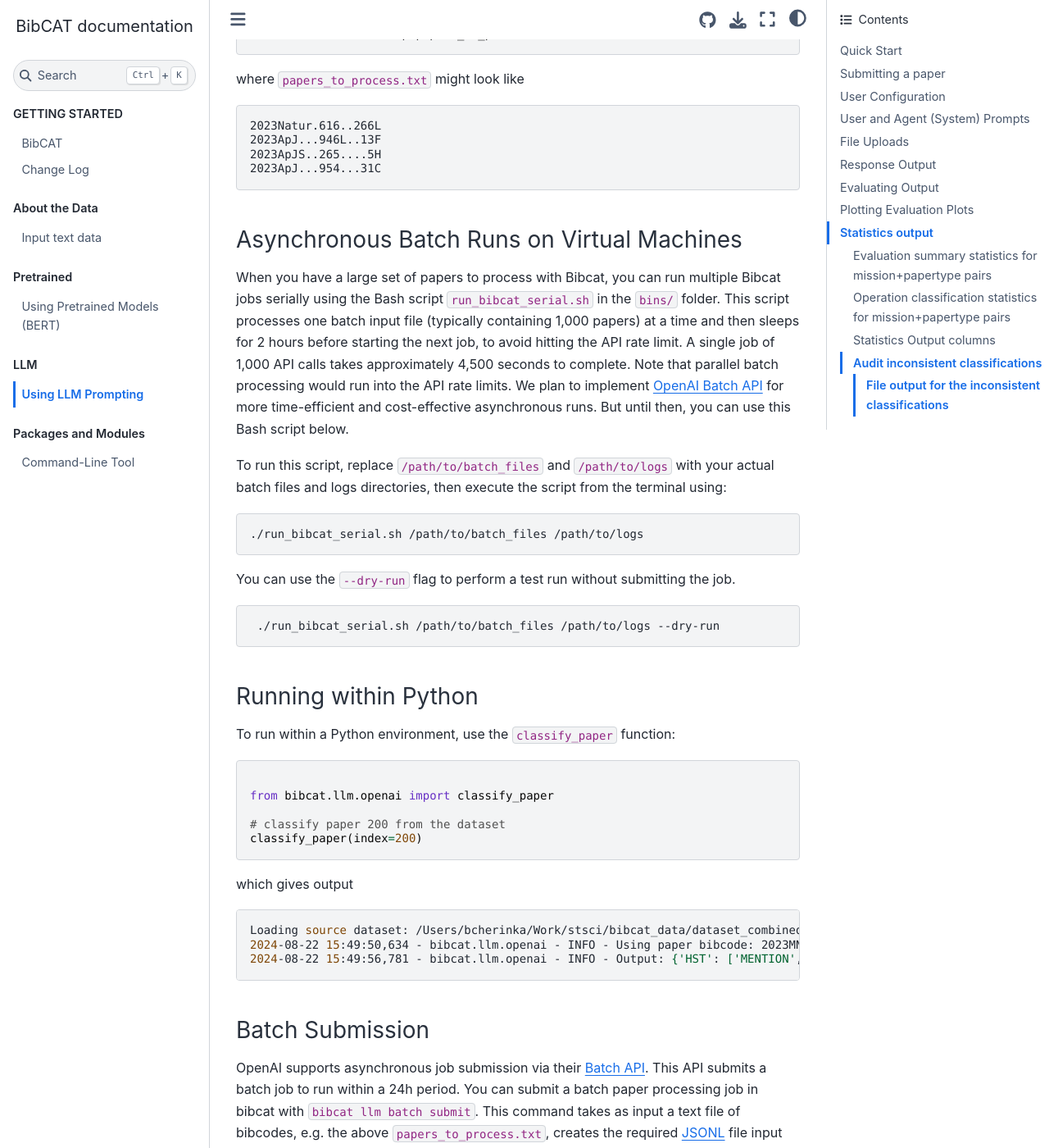
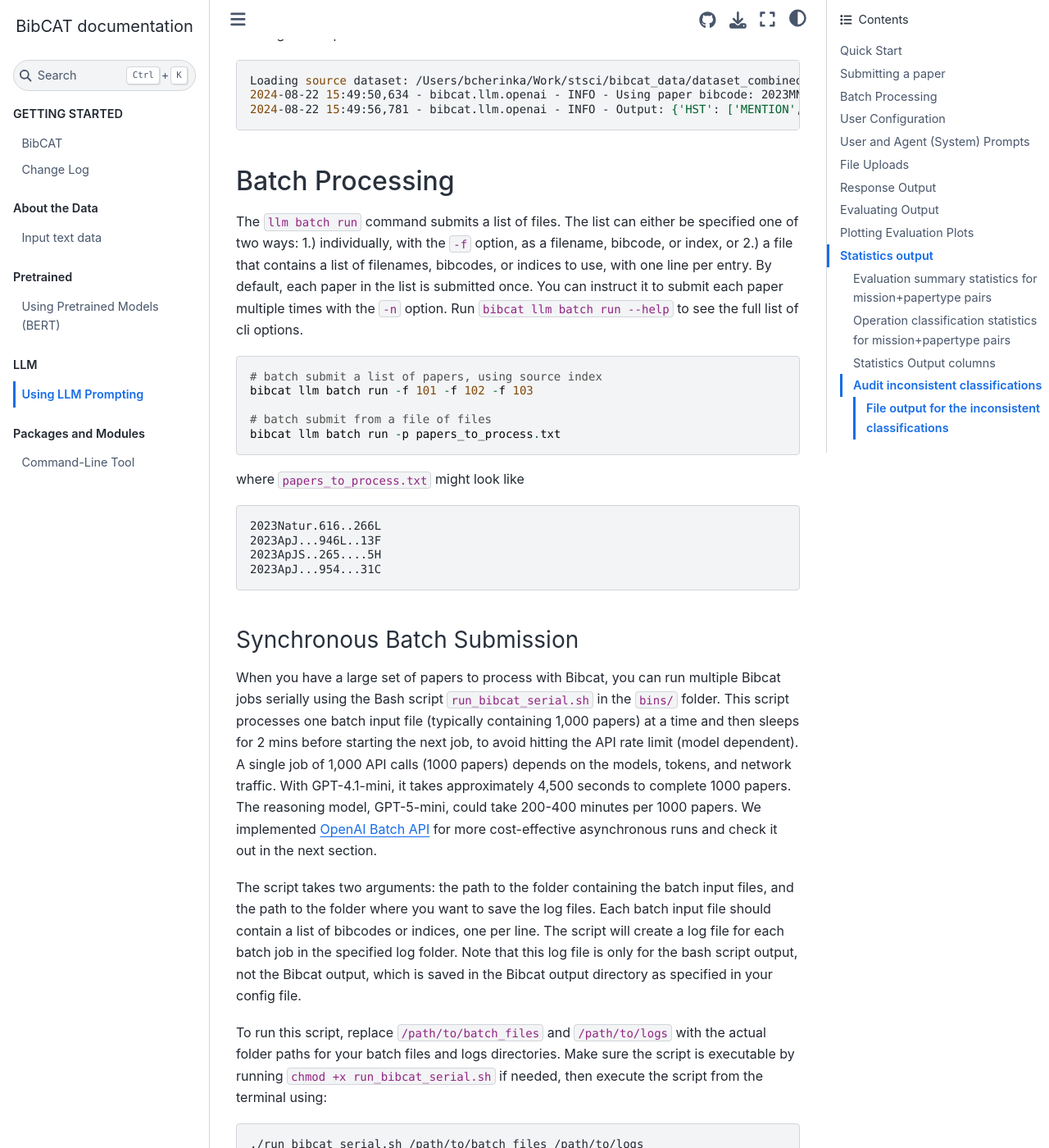
Before and after one commit to spacetelescope/bibcat, a Sphinx documentation site: the page built from docs/llm.md, in a window 1280 px wide and 1400 px high, scrolled down 1733 px. Shown: the whole window at 82% size. Built offline with Sphinx 7.4.7 and the Sphinx Book theme 1.1.4, drawn with Linux system fonts in a browser that asks for light colours; pages that are not in the unit, such as notebooks, are missing from menus; some of the changed text lies outside the part shown.

Commit message:
synchronous submission doc update

````diff
--- a/docs/llm.md
+++ b/docs/llm.md
@@ -45,6 +45,24 @@ bibcat llm run -b "2022A&A...668A..63R"
 bibcat llm run -i 101
 ```
 
+### Running within Python
+
+To run within a Python environment, use the `classify_paper` function:
+```python
+
+from bibcat.llm.openai import classify_paper
+
+# classify paper 200 from the dataset
+classify_paper(index=200)
+```
+which gives output
+```bash
+Loading source dataset: /Users/bcherinka/Work/stsci/bibcat_data/dataset_combined_all_2018-2023.json
+2024-08-22 15:49:50,634 - bibcat.llm.openai - INFO - Using paper bibcode: 2023MNRAS.518..456D
+2024-08-22 15:49:56,781 - bibcat.llm.openai - INFO - Output: {'HST': ['MENTION', [0.3, 0.7]], 'JWST': ['SCIENCE', [0.9, 0.1]]}
+```
+## Batch Processing
+
 The `llm batch run` command submits a list of files.  The list can either be specified one of two ways:  1.) individually, with the `-f` option, as a filename, bibcode, or index, or 2.) a file that contains a list of filenames, bibcodes, or indices to use, with one line per entry.  By default, each paper in the list is submitted once.  You can instruct it to submit each paper multiple times with the `-n` option. Run `bibcat llm batch run --help` to see the full list of cli options.
 
 ```python
@@ -63,11 +81,14 @@ where `papers_to_process.txt` might look like
 2023ApJ...954...31C
 ```
 
-### Asynchronous Batch Runs on Virtual Machines
+### Synchronous Batch Submission
 
-When you have a large set of papers to process with Bibcat, you can run multiple Bibcat jobs serially using the Bash script `run_bibcat_serial.sh` in the `bins/` folder. This script processes one batch input file (typically containing 1,000 papers) at a time and then sleeps for 2 hours before starting the next job, to avoid hitting the API rate limit. A single job of 1,000 API calls takes approximately 4,500 seconds to complete. Note that parallel batch processing would run into the API rate limits. We plan to implement [OpenAI Batch API](https://platform.openai.com/docs/guides/batch/batch-api) for more time-efficient and cost-effective asynchronous runs. But until then, you can use this Bash script below.
+When you have a large set of papers to process with Bibcat, you can run multiple Bibcat jobs serially using the Bash script `run_bibcat_serial.sh` in the `bins/` folder. This script processes one batch input file (typically containing 1,000 papers) at a time and then sleeps for 2 mins before starting the next job, to avoid hitting the API rate limit (model dependent). A single job of 1,000 API calls (1000 papers) depends on the models, tokens, and network traffic. With GPT-4.1-mini, it takes approximately 4,500 seconds to complete 1000 papers. The reasoning model, GPT-5-mini, could take 200-400 minutes per 1000 papers.  We implemented [OpenAI Batch API](https://platform.openai.com/docs/guides/batch/batch-api) for more cost-effective asynchronous runs and check it out in the next section.
 
-To run this script, replace `/path/to/batch_files` and `/path/to/logs` with your actual batch files and logs directories, then execute the script from the terminal using:
+The script takes two arguments: the path to the folder containing the batch input files, and the path to the folder where you want to save the log files. Each batch input file should contain a list of bibcodes or indices, one per line. The script will create a log file for each batch job in the specified log folder. Note that this log file is only for the bash script output, not the Bibcat output, which is saved in the Bibcat output directory as specified in your config file.
+
+To run this script, replace `/path/to/batch_files` and `/path/to/logs` with the actual folder paths for your batch files and logs directories.
+Make sure the script is executable by running `chmod +x run_bibcat_serial.sh` if needed, then execute the script from the terminal using:
 
 ```bash
 ./run_bibcat_serial.sh /path/to/batch_files /path/to/logs
@@ -79,24 +100,7 @@ You can use the `--dry-run` flag to perform a test run without submitting the jo
  ./run_bibcat_serial.sh /path/to/batch_files /path/to/logs --dry-run
 ```
 
-### Running within Python
-
-To run within a Python environment, use the `classify_paper` function:
-```python
-
-from bibcat.llm.openai import classify_paper
-
-# classify paper 200 from the dataset
-classify_paper(index=200)
-```
-which gives output
-```bash
-Loading source dataset: /Users/bcherinka/Work/stsci/bibcat_data/dataset_combined_all_2018-2023.json
-2024-08-22 15:49:50,634 - bibcat.llm.openai - INFO - Using paper bibcode: 2023MNRAS.518..456D
-2024-08-22 15:49:56,781 - bibcat.llm.openai - INFO - Output: {'HST': ['MENTION', [0.3, 0.7]], 'JWST': ['SCIENCE', [0.9, 0.1]]}
-```
-
-### Batch Submission
+### Asynchronous Batch Submission with OpenAI Batch API
 
 OpenAI supports asynchronous job submission via their [Batch API](https://platform.openai.com/docs/guides/batch). This API submits
 a batch job to run within a 24h period. You can submit a batch paper processing job in bibcat with `bibcat llm batch submit`. This command takes as input a text file of bibcodes, e.g. the above `papers_to_process.txt`, creates the required [JSONL](https://jsonlines.org/) file input for OpenAI, and submits the batch job.
````
